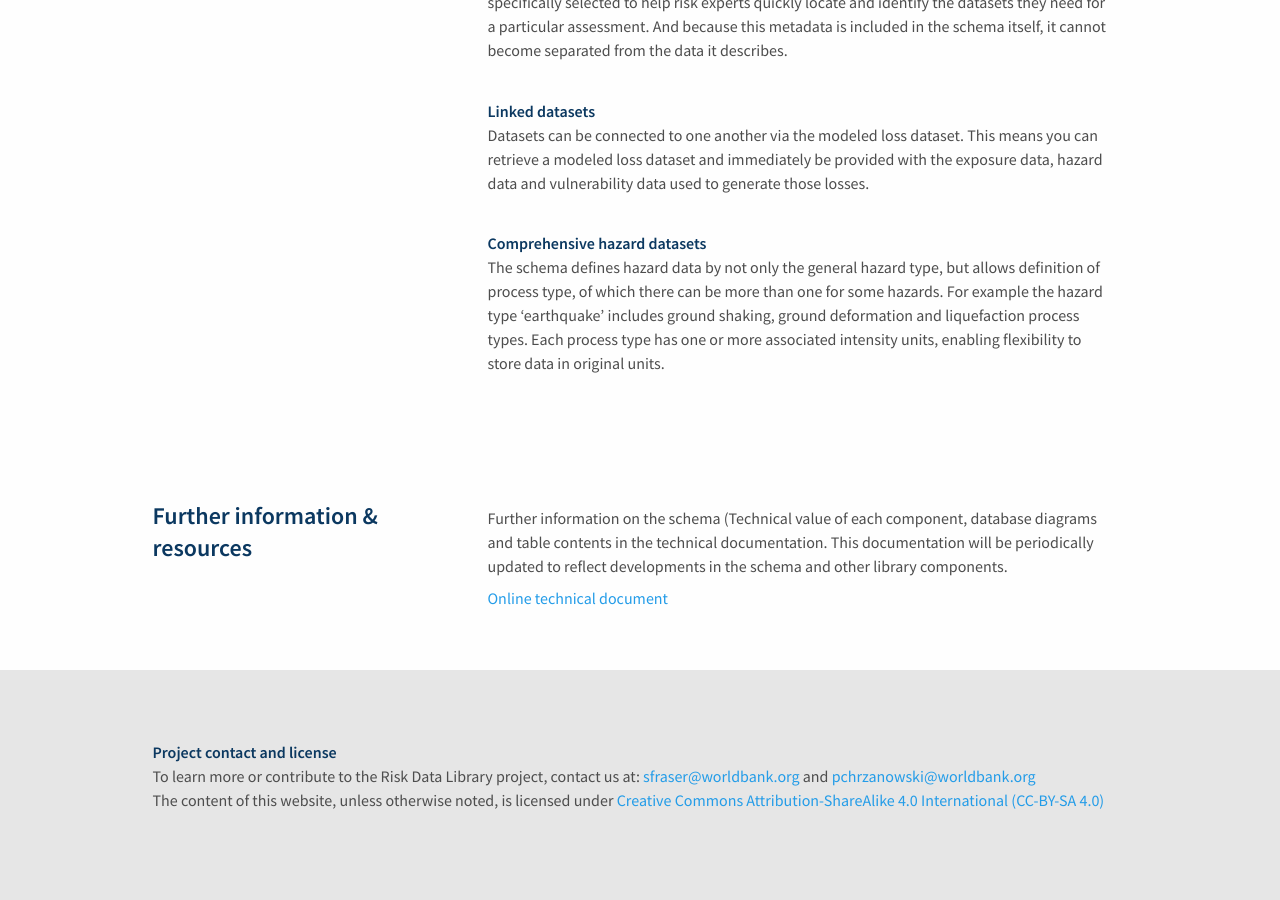
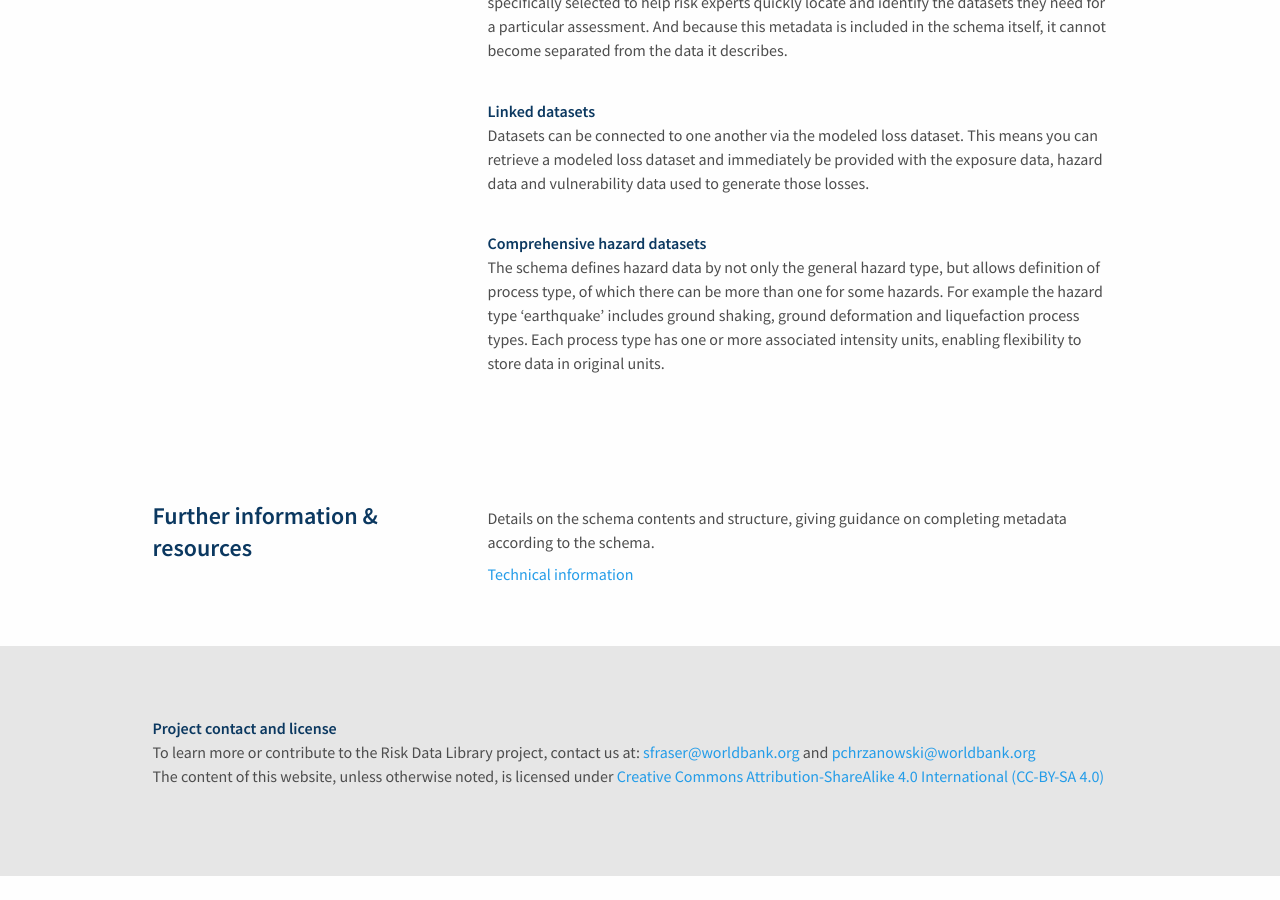
Before and after one commit to GFDRR/risk-data-library.github.io, a Jekyll site: the page built from schemas.html, in a window 1280 px wide and 900 px high, scrolled down 962 px. Built offline with Jekyll 4.4.1, drawn with Linux system fonts in a browser that asks for light colours; nearby versions of some CDN libraries; after the commit the page ends 1838 px from its top, so only the background shows below that.

Commit message:
re-direct technical doc link

```diff
--- a/schemas.html
+++ b/schemas.html
@@ -67,10 +67,10 @@ description: The library schema is designed specifically for describing risk dat
   <div class="reusable-component-right component-individual-right">
     <div class="reusable-content no-margin-bottom">
       <p class="content">
-        Further information on the schema (Technical value of each component, database diagrams and table contents in the technical documentation. This documentation will be periodically updated to reflect developments in the schema and other library components.
+        Details on the schema contents and structure, giving guidance on completing metadata according to the schema.
       </p>
       <div class="link-under-paragraph-container">
-        <a href="https://gfdrr.github.io/rdl-doc/" class="link" download target="_blank">Online technical document</a>
+        <a href="http://riskdatalibrary.org/documentation" class="link" download target="_blank">Technical information</a>
       </div>
     </div>
   </div>
```
